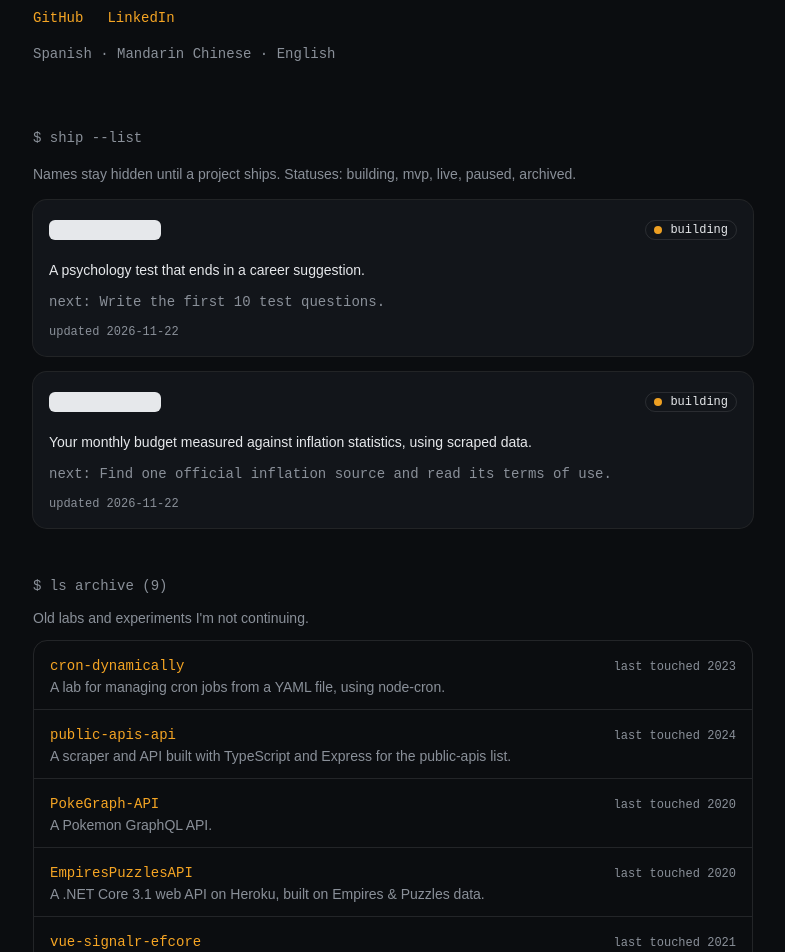
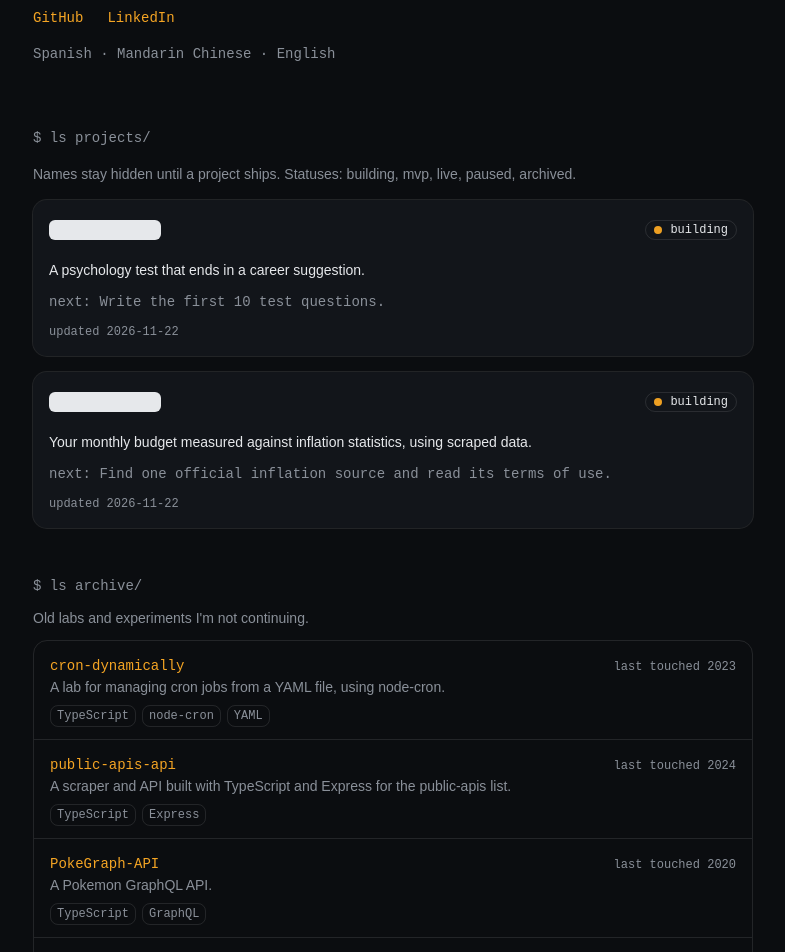
Before and after one commit to ming-tsai/kreanto.dev, a React (Vite) app: page / in a window 1280 px wide. Shown: the part 520-1472 px from the top of the page, without its empty margins (247-1032 px from the left). Built offline with nearby package versions, Linux system fonts and the light colour scheme.

Commit message:
feat: show project stack and random terminal headings
Add an optional stack field and render it as tags on archived projects. Pick a themed pair of terminal commands at random on each load for the two section headings, with plain labels for screen readers.

```diff
--- a/src/App.tsx
+++ b/src/App.tsx
@@ -1,4 +1,6 @@
+import { useState } from 'react'
 import profile from '@/data/profile.json'
+import { pickTheme } from '@/lib/commands'
 import { isOverdue, projects } from '@/lib/projects'
 import type { Project, Status } from '@/types'
 import { Badge } from '@/components/ui/badge'
@@ -88,7 +90,26 @@ function ProjectCard({ project }: { project: Project }) {
   )
 }
 
+function SectionHeading({
+  id,
+  label,
+  command,
+}: {
+  id?: string
+  label: string
+  command: string
+}) {
+  return (
+    <h2 id={id} className="font-mono text-sm text-muted-foreground">
+      <span className="sr-only">{label}</span>
+      <span aria-hidden>$ {command}</span>
+    </h2>
+  )
+}
+
 export default function App() {
+  // One theme per page load, so both headings use the same tool.
+  const [theme] = useState(pickTheme)
   const active = projects.filter((p) => p.status !== 'archived')
   const archived = projects.filter((p) => p.status === 'archived')
   return (
@@ -125,9 +146,11 @@ export default function App() {
       </section>
 
       <section className="space-y-4" aria-labelledby="projects">
-        <h2 id="projects" className="font-mono text-sm text-muted-foreground">
-          $ ship --list
-        </h2>
+        <SectionHeading
+          id="projects"
+          label="Projects"
+          command={theme.projects}
+        />
         <p className="text-sm text-muted-foreground">
           Names stay hidden until a project ships. Statuses: building, mvp,
           live, paused, archived.
@@ -146,9 +169,10 @@ export default function App() {
         )}
         {archived.length > 0 && (
           <div className="space-y-3 pt-8">
-            <h2 className="font-mono text-sm text-muted-foreground">
-              $ ls archive ({archived.length})
-            </h2>
+            <SectionHeading
+              label={`Archive (${archived.length} projects)`}
+              command={theme.archive}
+            />
             <p className="text-sm text-muted-foreground">
               Old labs and experiments I'm not continuing.
             </p>
@@ -170,6 +194,21 @@ export default function App() {
                     <p className="text-sm text-muted-foreground">
                       {p.description}
                     </p>
+                    {p.stack?.length ? (
+                      <ul
+                        aria-label="Stack"
+                        className="mt-2 flex flex-wrap gap-1.5 font-mono text-xs"
+                      >
+                        {p.stack.map((s) => (
+                          <li
+                            key={s}
+                            className="rounded-md border border-border px-1.5 py-0.5 text-muted-foreground"
+                          >
+                            {s}
+                          </li>
+                        ))}
+                      </ul>
+                    ) : null}
                   </div>
                   <span className="font-mono text-xs whitespace-nowrap text-muted-foreground">
                     last touched {p.updated.slice(0, 4)}
--- a/src/data/projects.json
+++ b/src/data/projects.json
@@ -30,6 +30,11 @@
     "description": "A lab for managing cron jobs from a YAML file, using node-cron.",
     "updated": "2023-07-11",
     "nextBy": null,
+    "stack": [
+      "TypeScript",
+      "node-cron",
+      "YAML"
+    ],
     "url": "https://github.com/ming-tsai/cron-dynamically"
   },
   {
@@ -41,6 +46,10 @@
     "description": "A scraper and API built with TypeScript and Express for the public-apis list.",
     "updated": "2024-02-26",
     "nextBy": null,
+    "stack": [
+      "TypeScript",
+      "Express"
+    ],
     "url": "https://github.com/ming-tsai/public-apis-api"
   },
   {
@@ -52,6 +61,10 @@
     "description": "A Pokemon GraphQL API.",
     "updated": "2020-08-30",
     "nextBy": null,
+    "stack": [
+      "TypeScript",
+      "GraphQL"
+    ],
     "url": "https://github.com/ming-tsai/PokeGraph-API"
   },
   {
@@ -63,6 +76,11 @@
     "description": "A .NET Core 3.1 web API on Heroku, built on Empires & Puzzles data.",
     "updated": "2020-08-20",
     "nextBy": null,
+    "stack": [
+      "C#",
+      ".NET Core",
+      "Heroku"
+    ],
     "url": "https://github.com/ming-tsai/EmpiresPuzzlesAPI"
   },
   {
@@ -74,6 +92,12 @@
     "description": "A lab combining SignalR, Vue and an EF Core API.",
     "updated": "2021-05-24",
     "nextBy": null,
+    "stack": [
+      "Vue",
+      "SignalR",
+      "EF Core",
+      "C#"
+    ],
     "url": "https://github.com/ming-tsai/vue-signalr-efcore"
   },
   {
@@ -85,6 +109,10 @@
     "description": "Typed components for Vue.",
     "updated": "2021-06-08",
     "nextBy": null,
+    "stack": [
+      "Vue",
+      "TypeScript"
+    ],
     "url": "https://github.com/ming-tsai/vue-type-text"
   },
   {
@@ -96,6 +124,10 @@
     "description": "Use entity attributes for default sorting in .NET.",
     "updated": "2021-06-11",
     "nextBy": null,
+    "stack": [
+      "C#",
+      ".NET"
+    ],
     "url": "https://github.com/ming-tsai/AutoSort.NetCore"
   },
   {
@@ -107,6 +139,9 @@
     "description": "Find the dotnet command you need without searching the web.",
     "updated": "2021-09-19",
     "nextBy": null,
+    "stack": [
+      "TypeScript"
+    ],
     "url": "https://github.com/ming-tsai/dotnetexplorer"
   },
   {
@@ -118,6 +153,9 @@
     "description": "A repo from a React.js training course.",
     "updated": "2023-08-30",
     "nextBy": null,
+    "stack": [
+      "React"
+    ],
     "url": "https://github.com/ming-tsai/reactjs-training"
   }
 ]
--- /dev/null
+++ b/src/lib/commands.ts
@@ -0,0 +1,22 @@
+/**
+ * Terminal-style headings. Each theme has one command for the projects list
+ * and one from the same tool for the archive list. One theme is picked at
+ * random on each page load. The text is decoration: the headings also carry a
+ * plain label for screen readers and search engines.
+ */
+export interface CommandTheme {
+  projects: string
+  archive: string
+}
+
+export const THEMES: CommandTheme[] = [
+  { projects: 'ship --list', archive: 'ship --list --archived' },
+  { projects: 'ls projects/', archive: 'ls archive/' },
+  { projects: 'git branch --list', archive: 'git log --before=2025 --oneline' },
+  { projects: 'docker ps', archive: 'docker ps -a --filter status=exited' },
+  { projects: `grep '"building"' projects.json`, archive: `grep '"archived"' projects.json` },
+]
+
+export function pickTheme(): CommandTheme {
+  return THEMES[Math.floor(Math.random() * THEMES.length)]
+}
--- a/src/types.ts
+++ b/src/types.ts
@@ -19,6 +19,8 @@ export interface Project {
   nextBy: string | null
   /** Why it is paused. */
   reason?: string
+  /** Main technologies used, shown as small tags. */
+  stack?: string[]
   /** Public link, once there is something to open. */
   url?: string
 }
```
